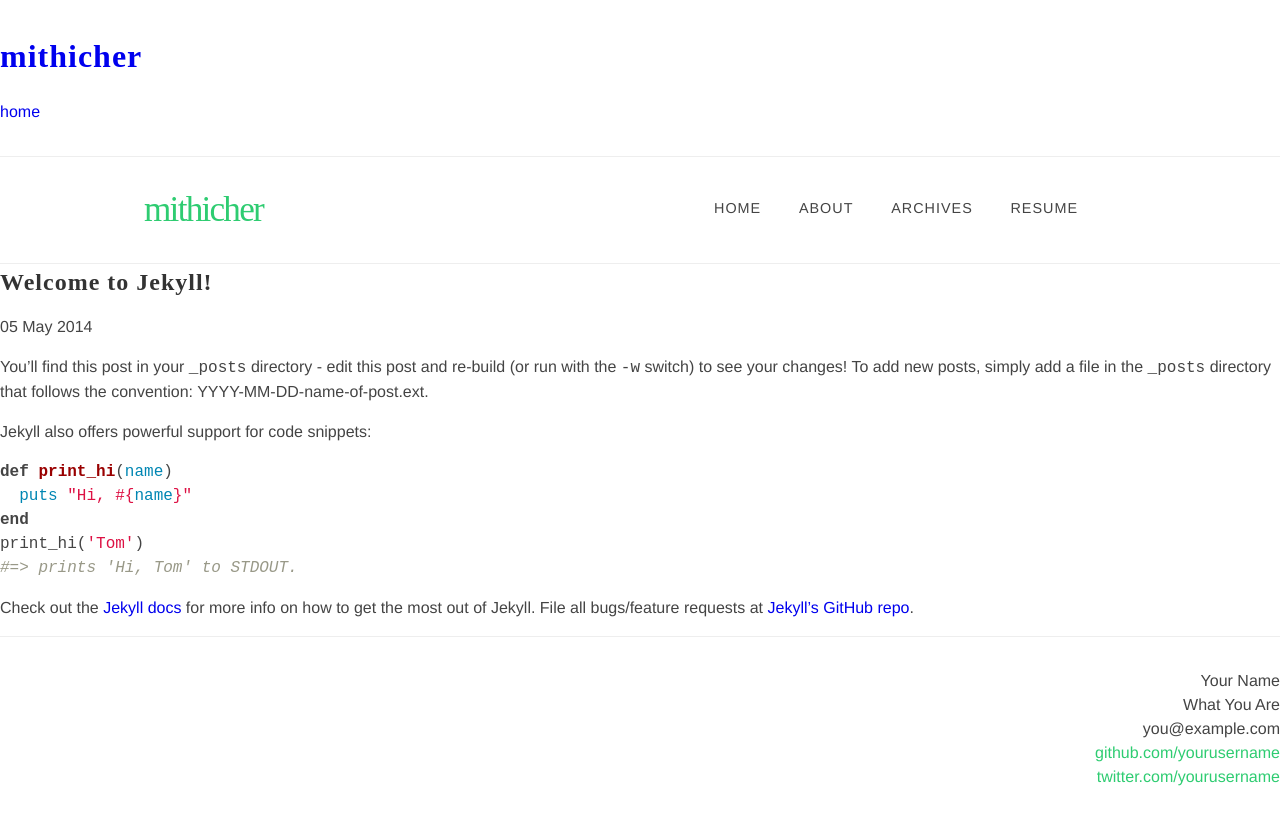
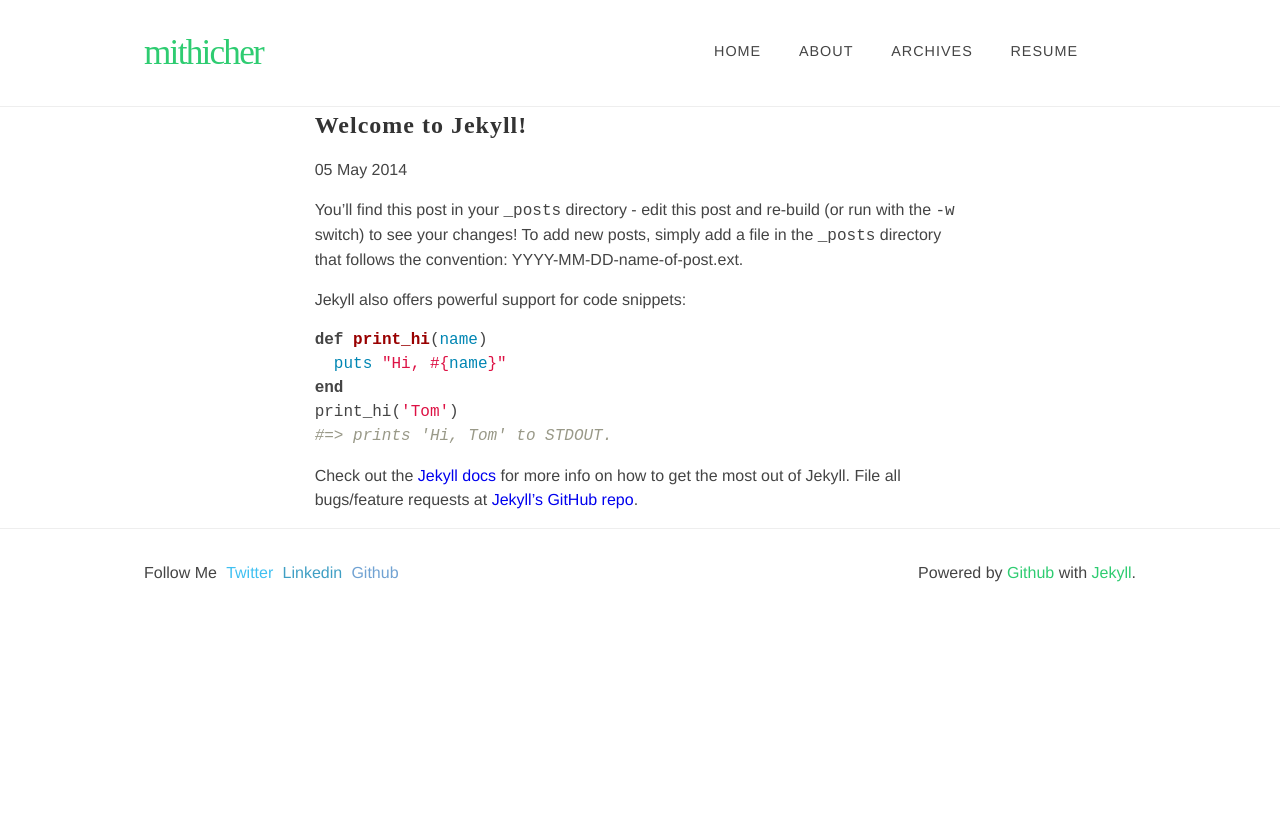
Before and after one commit to mithicher/mithicher.github.io, a Jekyll site: the page built from _posts/2014-05-05-welcome-to-jekyll.markdown, in a window 1280 px wide. Shown: the top 825 px of the page. Built offline with Jekyll 4.4.1, drawn with Linux system fonts in a browser that asks for light colours; some web fonts are replaced; Markdown is read by kramdown in place of the engine named in the settings.

Commit message:
Initial commit

```diff
--- a/_layouts/default.html
+++ b/_layouts/default.html
@@ -14,12 +14,6 @@
 
     </head>
     <body>
-
-
-          <div class="header">
-            <h1 class="title"><a href="/">{{ site.name }}</a></h1>
-            <a class="extra" href="/">home</a>
-          </div>
 
 		<header class="header">
             <div class="row">
@@ -42,23 +36,31 @@
             </div>
         </header>
 
-          {{ content }}
+		<div class="main">
+			<div class="row">
+				<div class="columns eight offset-by-two">
 
-          <div class="footer">
-            <div class="contact">
-              <p>
-                Your Name<br />
-                What You Are<br />
-                you@example.com
-              </p>
+					{{ content }}
+
+				</div>
+			</div>
+		</div>
+
+        <footer class="footer">
+            <div class="row">
+                <div class="columns six">
+                    <ul class="social inline-list">
+                        <li>Follow Me</li>
+                        <li><a class="tw" href="#">Twitter</a></li>
+                        <li><a class="ln" href="#">Linkedin</a></li>
+                        <li><a class="gh" href="#">Github</a></li>
+                    </ul>
+                </div>
+                <div class="columns six">
+                    <p>Powered by <a href="#">Github</a> with <a href="#">Jekyll</a>.</p>
+                </div>
             </div>
-            <div class="contact">
-              <p>
-                <a href="https://github.com/yourusername">github.com/yourusername</a><br />
-                <a href="https://twitter.com/yourusername">twitter.com/yourusername</a><br />
-              </p>
-            </div>
-          </div>
+        </footer>
 
 
     </body>
```
